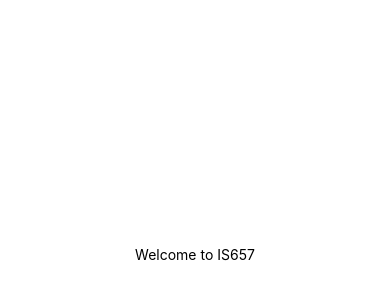
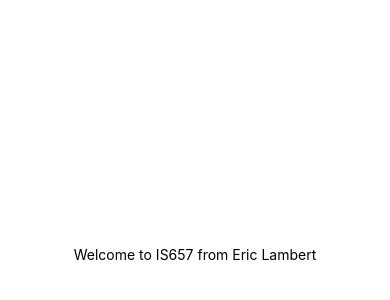
Before and after one commit to ericlambert/hw1, a React Native app: screen / in a window 390 px wide. Shown: the part 168-468 px from the top of the page. Built offline with nearby package versions, Linux system fonts and the light colour scheme.

Commit message:
changed text to match HW1 requirement

```diff
--- a/App.js
+++ b/App.js
@@ -5,7 +5,7 @@ import { StyleSheet, Text, View } from 'react-native';
 export default function App() {
   return (
     <View style={styles.container}>
-      <Text>Welcome to IS657</Text>
+      <Text>Welcome to IS657 from Eric Lambert</Text>
       <StatusBar style="auto" />
     </View>
   );
```
